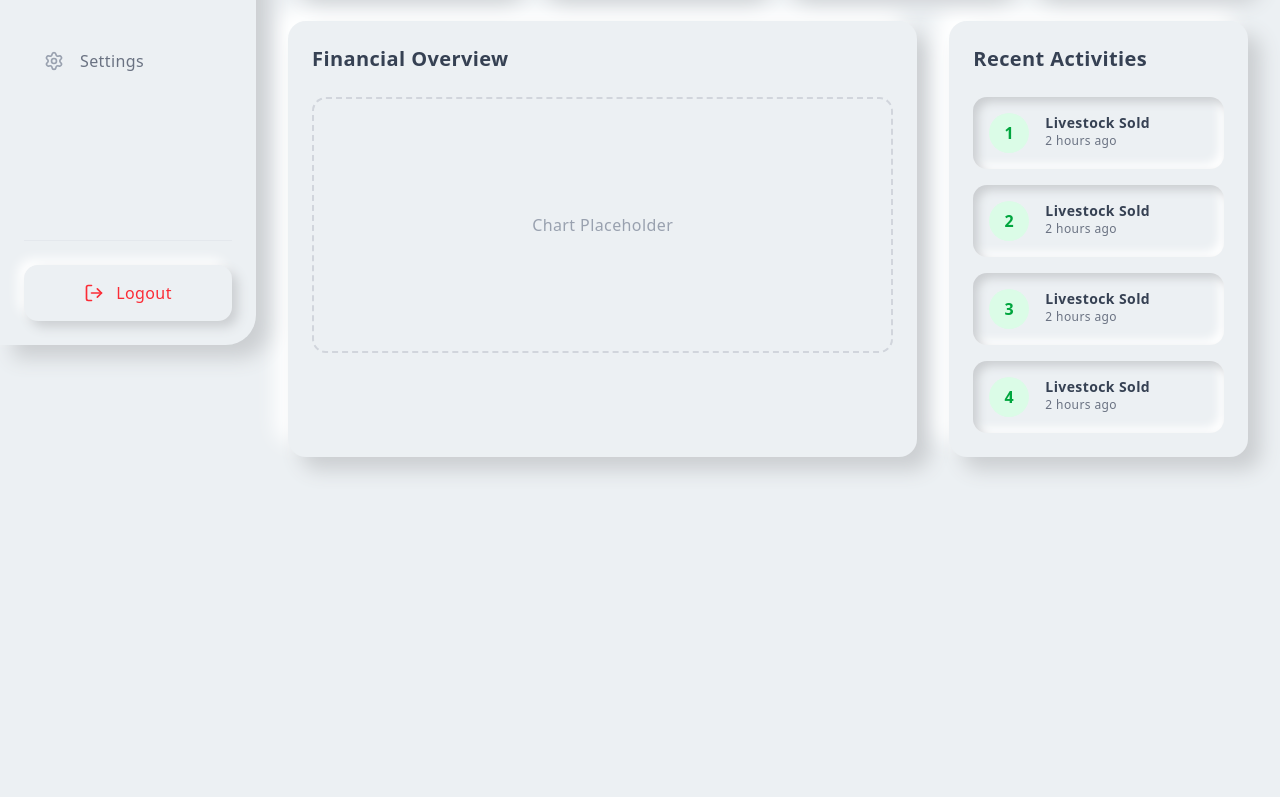
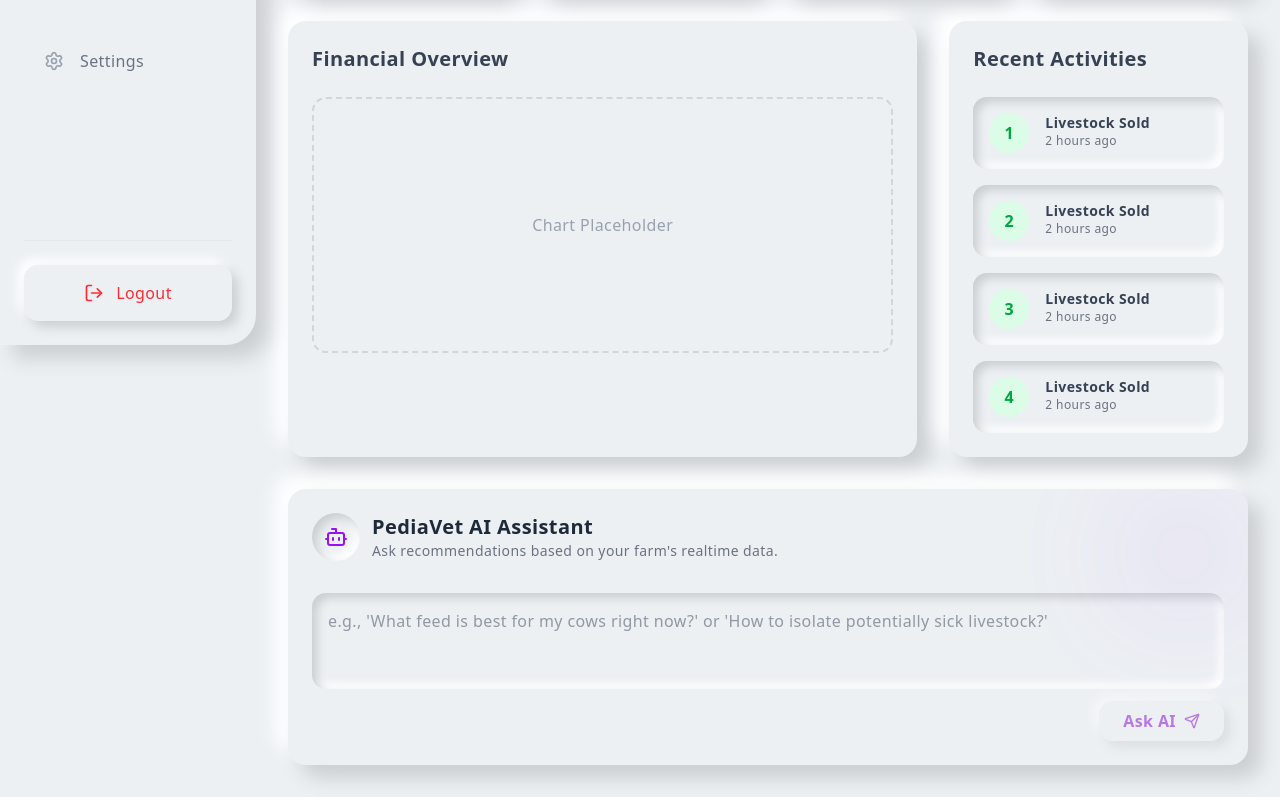
Before and after one commit to dhikoh/Nutrismart-New-Version, a Next.js app in the folder frontend/: page /app in a window 1280 px wide. Shown: the part 455-1252 px from the top of the page. Before the commit the page ends 944 px from the top, so only its background shows below. Built offline with nearby package versions, Linux system fonts and the light colour scheme; no server answers.

Commit message:
feat: complete end-to-end frontend AI integration and default MVP admin seeder

```diff
--- a/frontend/src/app/app/page.tsx
+++ b/frontend/src/app/app/page.tsx
@@ -5,6 +5,7 @@ import { NeuCard } from '@/components/ui/NeuCard';
 import { NeuStatCard } from '@/components/ui/NeuStatCard';
 import { PawPrint, Tractor, TrendingUp, Users } from 'lucide-react';
 import { api } from '@/lib/api';
+import { AiAssistant } from '@/components/ui/AiAssistant';
 
 export default function DashboardPage() {
     const [stats, setStats] = useState({
@@ -105,6 +106,9 @@ export default function DashboardPage() {
                     </div>
                 </NeuCard>
             </div>
+
+            {/* AI Assistant Module */}
+            <AiAssistant />
         </div>
     );
 }
--- /dev/null
+++ b/frontend/src/components/ui/AiAssistant.tsx
@@ -0,0 +1,83 @@
+import React, { useState } from 'react';
+import { NeuCard } from './NeuCard';
+import { Bot, Send, Sparkles } from 'lucide-react';
+import { api } from '@/lib/api';
+
+export function AiAssistant() {
+    const [prompt, setPrompt] = useState('');
+    const [response, setResponse] = useState<string | null>(null);
+    const [loading, setLoading] = useState(false);
+    const [error, setError] = useState('');
+
+    const handleAskAI = async (e: React.FormEvent) => {
+        e.preventDefault();
+        if (!prompt.trim()) return;
+
+        setLoading(true);
+        setError('');
+        setResponse(null);
+
+        try {
+            const res = await api.post('/api/internal/ai/ask', { prompt });
+            setResponse(res.data.recommendation);
+        } catch (err: any) {
+            console.error(err);
+            setError('Failed to reach AI Core. Please try again.');
+        } finally {
+            setLoading(false);
+        }
+    };
+
+    return (
+        <NeuCard className="mt-8 flex flex-col gap-4 relative overflow-hidden">
+            <div className="absolute top-0 right-0 w-32 h-32 bg-purple-500 rounded-full blur-3xl opacity-10" />
+
+            <div className="flex items-center gap-3">
+                <div className="p-3 neu-pressed rounded-full">
+                    <Bot className="w-6 h-6 text-purple-600" />
+                </div>
+                <div>
+                    <h2 className="text-xl font-bold text-gray-800">PediaVet AI Assistant</h2>
+                    <p className="text-sm text-gray-500">Ask recommendations based on your farm's realtime data.</p>
+                </div>
+            </div>
+
+            <form onSubmit={handleAskAI} className="flex flex-col gap-3 mt-4">
+                <textarea
+                    className="w-full h-24 p-4 neu-pressed bg-[#ecf0f3] rounded-xl outline-none focus:ring-2 focus:ring-purple-400 focus:border-transparent text-gray-700 resize-none transition-shadow"
+                    placeholder="e.g., 'What feed is best for my cows right now?' or 'How to isolate potentially sick livestock?'"
+                    value={prompt}
+                    onChange={(e) => setPrompt(e.target.value)}
+                    disabled={loading}
+                />
+                <button
+                    type="submit"
+                    disabled={loading || !prompt.trim()}
+                    className="self-end px-6 py-2 neu-button rounded-xl font-bold flex items-center gap-2 text-purple-700 hover:text-purple-500 disabled:opacity-50 transition-colors"
+                >
+                    {loading ? (
+                        <>
+                            <div className="animate-spin w-4 h-4 border-2 border-purple-500 border-t-transparent rounded-full" />
+                            Analyzing Data...
+                        </>
+                    ) : (
+                        <>
+                            Ask AI <Send className="w-4 h-4" />
+                        </>
+                    )}
+                </button>
+            </form>
+
+            {error && <p className="text-red-500 text-sm font-medium mt-2">{error}</p>}
+
+            {response && (
+                <div className="mt-4 p-5 neu-flat bg-purple-50 rounded-2xl border border-purple-100 relative">
+                    <Sparkles className="absolute top-4 right-4 text-purple-300 w-5 h-5" />
+                    <h3 className="text-sm font-bold text-purple-800 mb-2">AI Recommendation</h3>
+                    <p className="text-sm text-gray-700 leading-relaxed whitespace-pre-wrap">{response}</p>
+                    <p className="text-xs text-purple-400 mt-4 italic text-right">Always verify with a certified veterinarian.</p>
+                </div>
+            )}
+        </NeuCard>
+    );
+}
```
Also changed, not shown: 1 other file (tests, documents, lock files or other folders).
